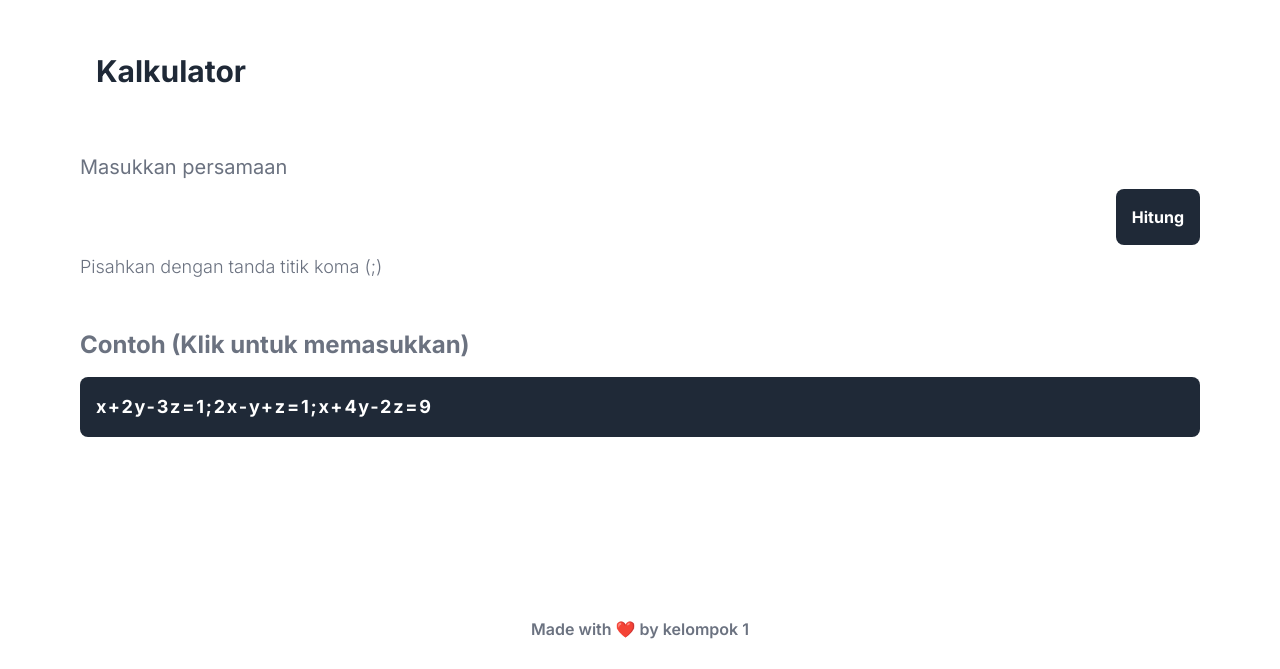
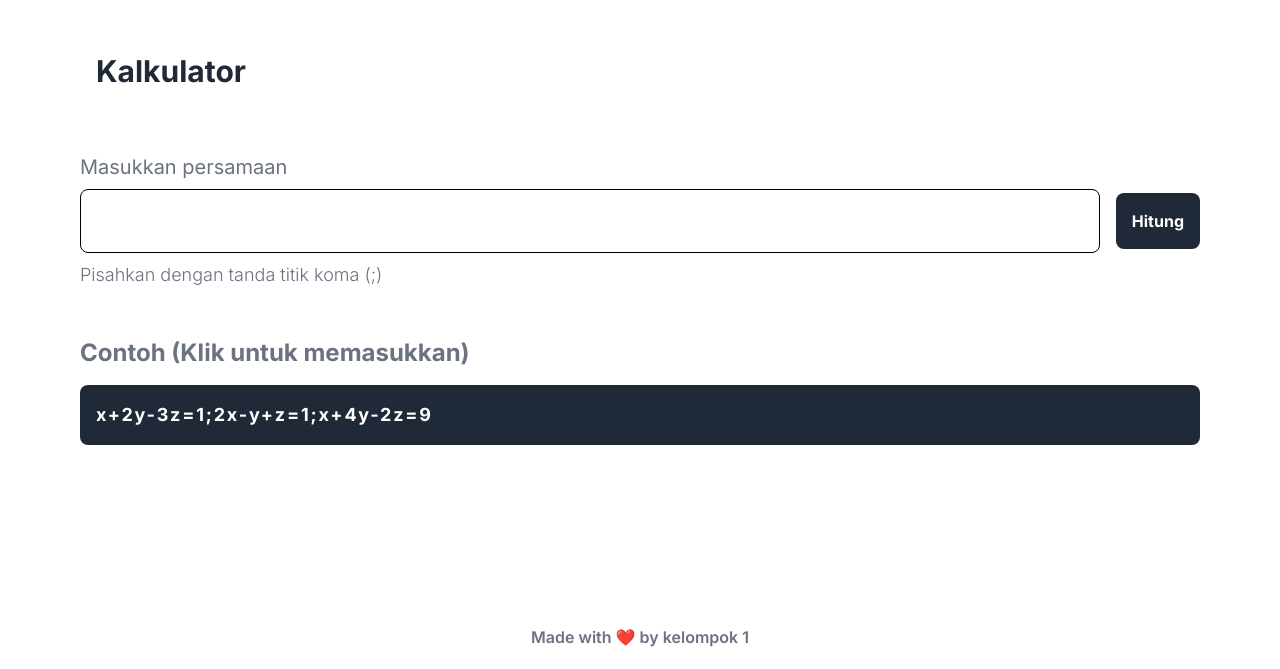
Before and after one commit to agildw/elimination-method-sp, a Next.js app: page / in a window 1280 px wide. Shown: the part 3436-4105 px from the top of the page. Built offline with nearby package versions, Linux system fonts and the light colour scheme.

Commit message:
add daisyui

```diff
--- a/tailwind.config.ts
+++ b/tailwind.config.ts
@@ -15,6 +15,9 @@ const config: Config = {
       },
     },
   },
-  plugins: [],
+  plugins: [require("daisyui")],
+  daisyui: {
+    themes: ["white"],
+  },
 };
 export default config;
```
Also changed, not shown: package.json (+5 -4 lines), 1 other file (tests, documents, lock files or other folders).
